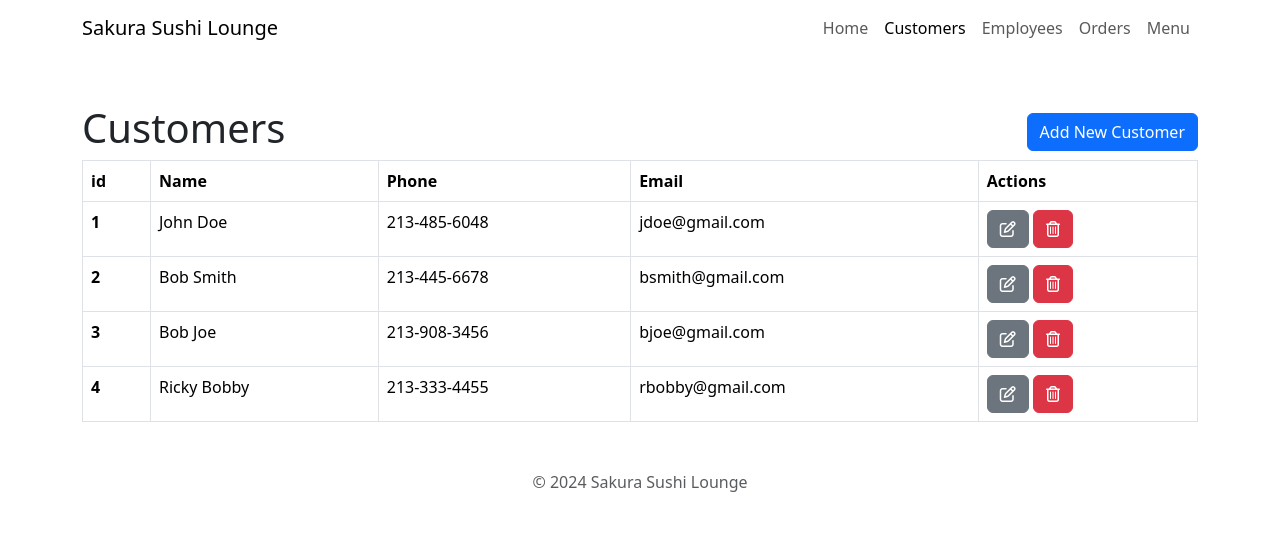
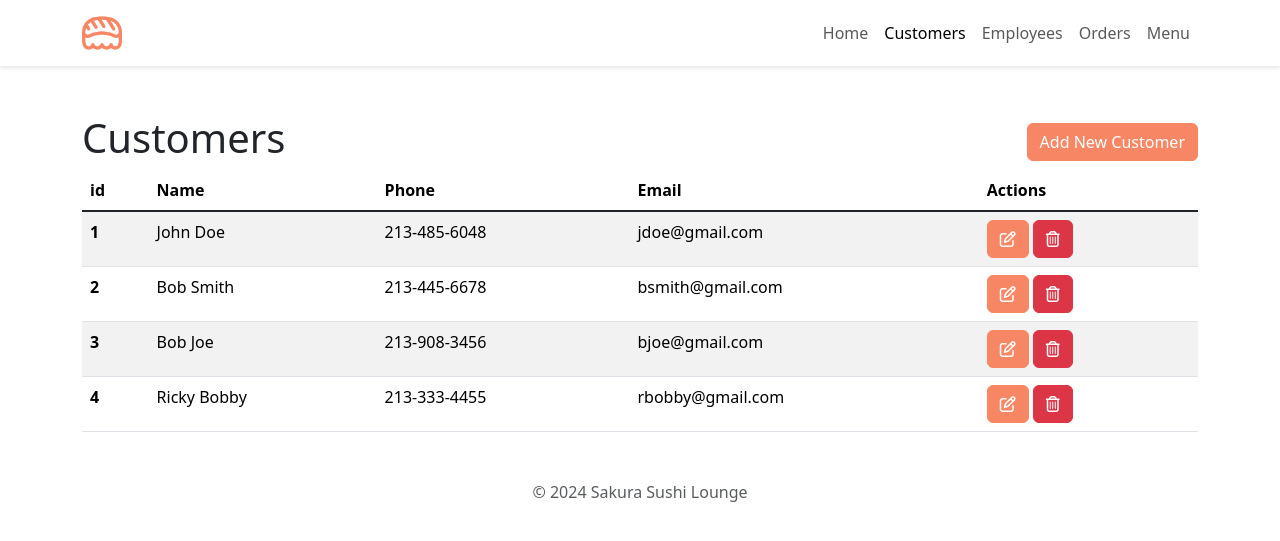
Before and after one commit to cameronchafin/sakura, a Flask app: page /customers in a window 1280 px wide. Shown: the top 541 px of the page. Run offline with Flask 3, Linux system fonts and the light colour scheme; some libraries are stand-ins or nearby versions.

Commit message:
CSS styling & logo

```diff
--- /dev/null
+++ b/static/css/styles.css
@@ -0,0 +1,42 @@
+/* Navbar */
+.navbar-custom {
+    box-shadow: 0 2px 4px rgba(0,0,0,0.1);
+}
+
+.button {
+    color: #F78764;
+}
+
+.nav-link {
+    font-size: 1 rem;
+}
+
+.nav-link:hover {
+    color: #F78764;
+}
+
+
+/* Buttons */
+.custom-solid {
+    border-color: #F78764;
+    background-color: #F78764;
+    color: #fff;
+}
+
+.custom-solid:hover, .custom-white:focus {
+    border-color: #F78764;
+    background-color: #fff;
+    color: #F78764;
+}
+
+.custom-outline {
+    border-color: #F78764;
+    background-color: #fff;
+    color: #F78764;
+}
+
+.custom-outline:hover, .custom-green:focus {
+    border-color: #F78764;
+    background-color: #F78764;
+    color: #fff;
+}
--- a/templates/base.html
+++ b/templates/base.html
@@ -8,18 +8,27 @@
 
         <title>{% block title %}{% endblock %} - Sakura Sushi Lounge</title>
 
+        <!-- Favicon -->
+        <link rel="icon" type="image/png" href="{{ url_for('static', filename='img/sushi-favicon.png') }}">
+
         <!-- Icons -->
         <script src="https://kit.fontawesome.com/1fc18f77e9.js" crossorigin="anonymous"></script>
+        <link rel='stylesheet' href='https://cdn-uicons.flaticon.com/2.3.0/uicons-regular-rounded/css/uicons-regular-rounded.css'>
 
         <!-- Bootstrap CSS -->
         <link href="https://cdn.jsdelivr.net/npm/bootstrap@5.3.3/dist/css/bootstrap.min.css" rel="stylesheet"
         integrity="sha384-QWTKZyjpPEjISv5WaRU9OFeRpok6YctnYmDr5pNlyT2bRjXh0JMhjY6hW+ALEwIH" crossorigin="anonymous">
+
+        <!-- Custom CSS -->
+        <link rel="stylesheet" href="{{ url_for('static', filename='css/styles.css') }}">
     </head>
     <body>
         <!-- Nav bar -->
-        <nav class="navbar navbar-expand-lg">
+        <nav class="navbar navbar-custom navbar-expand-lg">
             <div class="container-md">
-                <a class="navbar-brand" href="#">Sakura Sushi Lounge</a>
+                <a class="navbar-brand" href="{{ url_for('index') }}">
+                    <img src="{{ url_for('static', filename='img/sushi-logo.png') }}" alt="Sushi Logo" height="40">
+                </a>
                 <button class="navbar-toggler" type="button" data-bs-toggle="collapse" data-bs-target="#navbarNavAltMarkup"
                         aria-controls="navbarNavAltMarkup" aria-expanded="false" aria-label="Toggle navigation">
                     <i class="button fas fa-bars"></i>
--- a/templates/customers.html
+++ b/templates/customers.html
@@ -10,13 +10,13 @@ Customers
     <div class="d-flex align-items-center justify-content-between">
         <h1>Customers</h1>
     <!-- Button trigger for add customer modal -->
-    <button type="button" class="btn btn-primary" data-bs-toggle="modal" data-bs-target="#addCustomerModal">
+    <button type="button" class="btn custom-solid" data-bs-toggle="modal" data-bs-target="#addCustomerModal">
         Add New Customer
     </button>
     </div>
 
     <!-- Customers Table -->
-    <table class="table table-bordered">
+    <table class="table table-striped table-hover">
         <thead>
           <tr>
             <th scope="col">id</th>
@@ -26,7 +26,7 @@ Customers
             <th scope="col">Actions</th>
           </tr>
         </thead>
-        <tbody>
+        <tbody class="table-group-divider">
           <tr>
             <th scope="row">1</th>
             <td>John Doe</td>
@@ -34,7 +34,7 @@ Customers
             <td>jdoe@gmail.com</td>
             <td>
                 <!-- Button trigger for edit customer modal -->
-                <button type="button" class="btn btn-secondary" data-bs-toggle="modal" data-bs-target="#editCustomerModal">
+                <button type="button" class="btn custom-solid" data-bs-toggle="modal" data-bs-target="#editCustomerModal">
                     <i class="fa-regular fa-pen-to-square"></i>
                 </button>
                 <!-- Button trigger for delete modal -->
@@ -50,7 +50,7 @@ Customers
             <td>bsmith@gmail.com</td>
             <td>
                 <!-- Button trigger for edit customer modal -->
-                <button type="button" class="btn btn-secondary" data-bs-toggle="modal" data-bs-target="#editCustomerModal">
+                <button type="button" class="btn custom-solid" data-bs-toggle="modal" data-bs-target="#editCustomerModal">
                     <i class="fa-regular fa-pen-to-square"></i>
                 </button>
                 <!-- Button trigger for delete modal -->
@@ -66,7 +66,7 @@ Customers
             <td>bjoe@gmail.com</td>
             <td>
                 <!-- Button trigger for edit customer modal -->
-                <button type="button" class="btn btn-secondary" data-bs-toggle="modal" data-bs-target="#editCustomerModal">
+                <button type="button" class="btn custom-solid" data-bs-toggle="modal" data-bs-target="#editCustomerModal">
                     <i class="fa-regular fa-pen-to-square"></i>
                 </button>
                 <!-- Button trigger for delete modal -->
@@ -82,7 +82,7 @@ Customers
             <td>rbobby@gmail.com</td>
             <td>
                 <!-- Button trigger for edit customer modal -->
-                <button type="button" class="btn btn-secondary" data-bs-toggle="modal" data-bs-target="#editCustomerModal">
+                <button type="button" class="btn custom-solid" data-bs-toggle="modal" data-bs-target="#editCustomerModal">
                     <i class="fa-regular fa-pen-to-square"></i>
                 </button>
                 <!-- Button trigger for delete modal -->
@@ -120,8 +120,8 @@ Customers
             </form>
         </div>
         <div class="modal-footer">
-          <button type="button" class="btn btn-secondary" data-bs-dismiss="modal">Cancel</button>
-          <button type="button" class="btn btn-primary">Add Customer</button>
+          <button type="button" class="btn custom-outline" data-bs-dismiss="modal">Cancel</button>
+          <button type="button" class="btn custom-solid">Add Customer</button>
         </div>
       </div>
     </div>
@@ -152,8 +152,8 @@ Customers
             </form>
         </div>
         <div class="modal-footer">
-          <button type="button" class="btn btn-secondary" data-bs-dismiss="modal">Cancel</button>
-          <button type="button" class="btn btn-primary">Save Customer</button>
+          <button type="button" class="btn custom-outline" data-bs-dismiss="modal">Cancel</button>
+          <button type="button" class="btn custom-solid">Save Customer</button>
         </div>
       </div>
     </div>
@@ -171,7 +171,7 @@ Customers
           Are you sure you want to delete this customer?
         </div>
         <div class="modal-footer">
-          <button type="button" class="btn btn-secondary" data-bs-dismiss="modal">Cancel</button>
+          <button type="button" class="btn custom-outline" data-bs-dismiss="modal">Cancel</button>
           <button type="button" class="btn btn-danger">Delete</button>
         </div>
       </div>
```
Also changed, not shown: static/img/sushi-favicon.png (added), static/img/sushi-logo.png (added).
